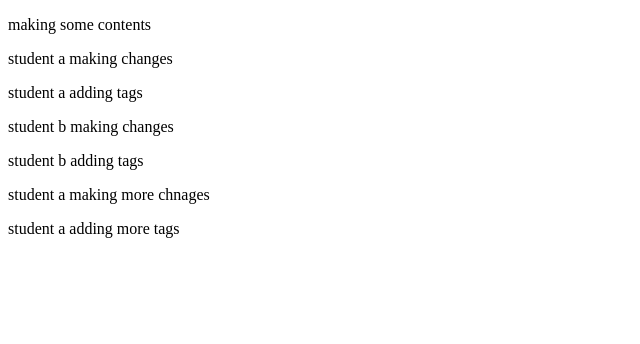
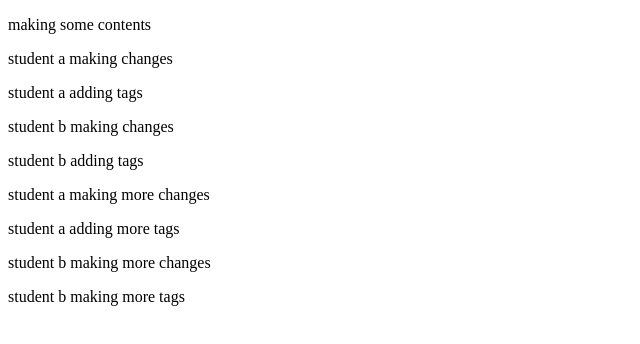
Before and after one commit to kristinenono/Kristine, a plain HTML site: page index.html in a window 1280 px wide. Shown: the whole page, without its empty margins (0-640 px from the left). Drawn offline with Linux system fonts and the light colour scheme.

Commit message:
student b adding more tags to the body

```diff
--- a/index.html
+++ b/index.html
@@ -11,7 +11,9 @@
     <p>student a adding tags</p>
     <p>student b making changes</p>
     <p>student b adding tags</p>
-    <p>student a making more chnages</p>
+    <p>student a making more changes</p>
     <p>student a adding more tags</p>
+    <p>student b making more changes</p>
+    <p>student b making more tags</p>
   </body>
 </html>
```
